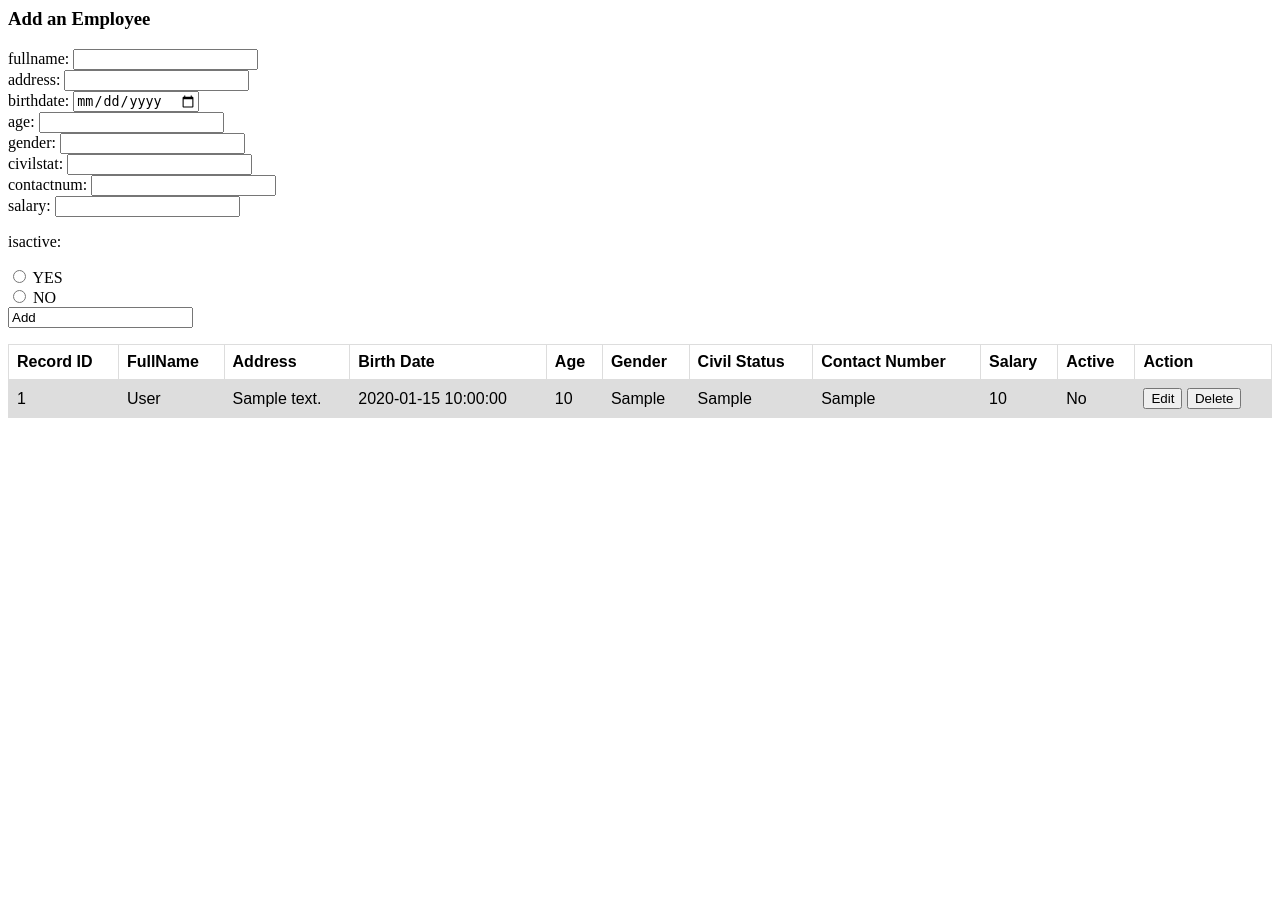
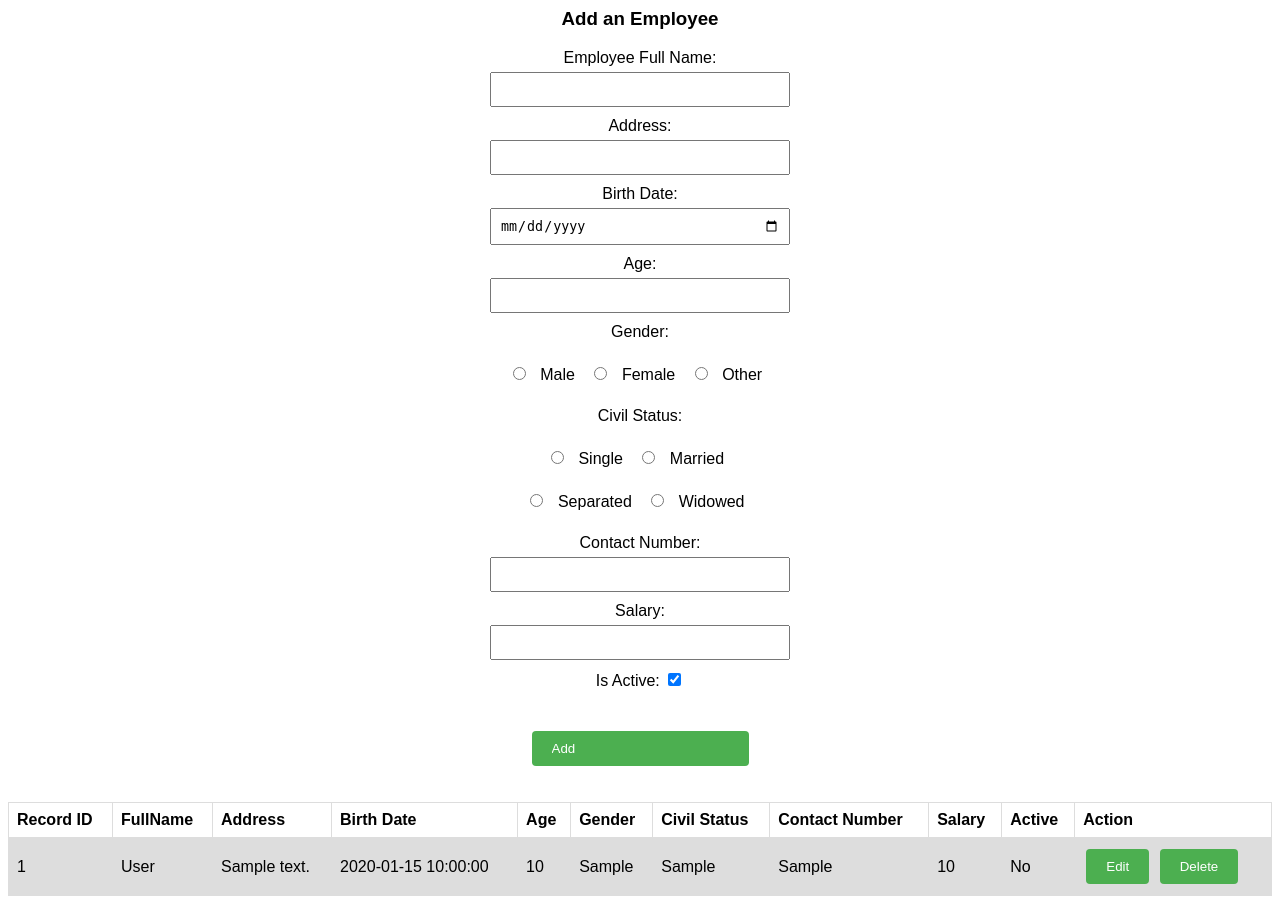
Before and after one commit to NyuUser/lmi-3, a PHP site: page / in a window 1280 px wide. Before the commit the page ends 418 px from the top, so only its background shows below. Run offline with PHP 8.4, Linux system fonts and the light colour scheme; tables that the repository leaves empty or names only in its code hold one stand-in row (values such as "Sample post"); some libraries are stand-ins or nearby versions.

Commit message:
crud basic

```diff
--- a/emp.php
+++ b/emp.php
@@ -46,7 +46,7 @@ while ($row = $result->fetch_assoc()) {
     <td>{$row["contactnum"]}</td>
     <td>{$row["salary"]}</td>
     <td>{$boolVal}</td>
-    <td>
+    <td class='action-buttons'>
     <button onclick=\"editCharacter(
         {$row['recid']},
         '{$row['fullname']}',
--- a/index.php
+++ b/index.php
@@ -20,40 +20,127 @@
     <script src="script.js?v=<?php echo time(); ?>"></script>
     <form id="addForm">
         <h3>Add an Employee</h3>
-        <label>fullname: </label><input id="fullname" type="text" name="fullname" required><br>
-        <label>address: </label><input id="address" type="text" name="address" required><br>
-        <label>birthdate: </label><input id="birthdate" type="date" name="birthdate" required><br>
-        <label>age: </label><input id="age" type="text" name="age" required><br>
-        <label>gender: </label><input id="gender" type="text" name="gender" required><br>
-        <label>civilstat: </label><input id="civilstat" type="text" name="civilstat" required><br>
-        <label>contactnum: </label><input id="contactnum" type="text" name="contactnum" required><br>
-        <label>salary: </label><input id="salary" type="text" name="salary" required><br>
-        <p>isactive:</p>
-        <input type="radio" id="isactive" name="isactive" value="1">
-        <label for="isactive">YES</label><br>
-        <input type="radio" id="isactive" name="isactive" value="0">
-        <label for="isactive">NO</label><br>
-        <input name="add" value="Add" onclick="addEmp()">
+        <label>Employee Full Name: </label><input id="fullname" type="text" name="fullname" required><br>
+
+        <label>Address: </label><input id="address" type="text" name="address" required><br>
+
+        <label>Birth Date: </label><input id="birthdate" type="date" name="birthdate" required><br>
+
+        <label>Age: </label><input id="age" type="number" name="age" onkeydown="return event.keyCode !== 69" required><br>
+
+        <label>Gender: </label><br>
+        <div class="radio-group" id="gender">
+            <input type="radio" id="male" name="gender" value="Male" required>
+            <label for="male">Male</label>
+            <input type="radio" id="female" name="gender" value="Female">
+            <label for="female">Female</label>
+            <input type="radio" id="other" name="gender" value="Other">
+            <label for="other">Other</label>
+        </div>
+        <br>
+        <br>
+
+        <label>Civil Status: </label><br>
+        <div class="radio-group" id="civilstat">
+            <input type="radio" id="single" name="civilstat" value="Single" required>
+            <label for="single">Single</label>
+            <input type="radio" id="married" name="civilstat" value="Married">
+            <label for="married">Married</label>
+            <br>
+            <br>
+            <input type="radio" id="separated" name="civilstat" value="Separated">
+            <label for="separated">Separated</label>
+            <input type="radio" id="widowed" name="civilstat" value="Widowed">
+            <label for="widowed">Widowed</label>
+        </div>
+        <br>
+        <br>
+
+        <label>Contact Number: </label><input id="contactnum" type="tel" name="contactnum" pattern="[0-9]{10,}" title="Please enter a valid 10-digit phone number" required><br>
+
+        <label>Salary: </label><input id="salary" type="number" name="salary" min="0" step="0.01" required><br>
+
+        <!--p>Active:</p>
+        <div class="radio-group">
+            <input type="radio" id="isactive" name="isactive" value="1" checked required>
+            <label for="isactive">Yes</label>
+            <input type="radio" id="isactive" name="isactive" value="0">
+            <label for="isactive">No</label>
+        </div-->
+
+        <label>
+            Is Active: <input type="checkbox" name="isactive" id="isactive" checked required value="1">
+        </label>
+
+        <br>
+        <br>
+
+        <input class="form-button" name="add" value="Add" onclick="addEmp()">
     </form>
 
+    <br>
+    <br>
+
     <div class="popup" id="editPopup">
-        <h3>Edit a Character</h3>
+        <h3>Edit a Employee Details</h3>
         <form id="editForm">
-            <label>recid: </label><input id="editrecid" type="text" name="recid" hidden><br>
-            <label>fullname: </label><input id="editfullname" type="text" name="fullname" required><br>
-            <label>address: </label><input id="editaddress" type="text" name="address" required><br>
-            <label>birthdate: </label><input id="editbirthdate" type="date" name="birthdate" required><br>
-            <label>age: </label><input id="editage" type="text" name="age" required><br>
-            <label>gender: </label><input id="editgender" type="text" name="gender" required><br>
-            <label>civilstat: </label><input id="editcivilstat" type="text" name="civilstat" required><br>
-            <label>contactnum: </label><input id="editcontactnum" type="text" name="contactnum" required><br>
-            <label>salary: </label><input id="editsalary" type="text" name="salary" required><br>
-            <p>isactive:</p>
-            <input type="radio" id="editisactive" name="isactive" value="1">
-            <label for="editisactive">YES</label><br>
-            <input type="radio" id="editisactive" name="isactive" value="0">
-            <label for="editisactive">NO</label><br>
-            <input name="update" value="Update" onclick="updateEmp()">
+            <input id="editrecid" type="text" name="recid" hidden><br>
+
+            <label>Employee Full Name: </label><input id="editfullname" type="text" name="fullname" required><br>
+
+            <label>Address: </label><input id="editaddress" type="text" name="address" required><br>
+
+            <label>Birth Date: </label><input id="editbirthdate" type="date" name="birthdate" required><br>
+
+            <label>Age: </label><input id="editage" type="number" name="age" onkeydown="return event.keyCode !== 69" required><br>
+
+            <label>Gender: </label><br>
+            <div class="radio-group" id="editgender">
+                <input type="radio" id="male" name="gender" value="Male" required>
+                <label for="male">Male</label>
+                <input type="radio" id="female" name="gender" value="Female">
+                <label for="female">Female</label>
+                <input type="radio" id="other" name="gender" value="Other">
+                <label for="other">Other</label>
+            </div>
+            <br>
+            <br>
+
+            <label>Civil Status: </label><br>
+            <div class="radio-group" id="editcivilstat">
+                <input type="radio" id="single" name="civilstat" value="Single" required>
+                <label for="single">Single</label>
+                <input type="radio" id="married" name="civilstat" value="Married">
+                <label for="married">Married</label>
+                <br>
+                <br>
+                <input type="radio" id="separated" name="civilstat" value="Separated">
+                <label for="separated">Separated</label>
+                <input type="radio" id="widowed" name="civilstat" value="Widowed">
+                <label for="widowed">Widowed</label>
+            </div>
+            <br>
+            <br>
+
+            <label>Contact Number: </label><input id="editcontactnum" type="tel" name="contactnum" pattern="[0-9]{10,}" title="Please enter a valid 10-digit phone number" required><br>
+
+            <label>Salary: </label><input id="editsalary" type="number" name="salary" min="0" step="0.01" required><br>
+
+            <!--p>Active:</p>
+            <div class="radio-group" id="editisactive">
+                <input type="radio" id="editisactive" name="isactive" value="1" required>
+                <label for="isactive">Yes</label>
+                <input type="radio" id="editisactive" name="isactive" value="0">
+                <label for="isactive">No</label>
+            </div-->
+
+            <label>
+                Is Active: <input type="checkbox" name="isactive" id="editisactive" required value="1">
+            </label>
+
+            <br>
+            <br>
+            <input class="form-button" name="update" value="Update" onclick="updateEmp()">
             <button type="button" onclick="closePopup()">Cancel</button>
         </form>
     </div>
--- a/style.css
+++ b/style.css
@@ -1,13 +1,71 @@
+body {
+    font-family: Arial, sans-serif;
+}
+form {
+    width: 300px;
+    margin: 0 auto;
+    text-align: center;
+}
+label {
+    display: block;
+    margin-bottom: 5px;
+}
+input[type="text"],
+input[type="date"],
+input[type="number"],
+input[type="tel"] {
+    width: 100%;
+    padding: 8px;
+    margin-bottom: 10px;
+    box-sizing: border-box;
+}
+input[type="radio"] {
+    display: inline-block;
+    margin-right: 10px;
+}
+.radio-group {
+    display: inline-block;
+}
+.radio-group label {
+    display: inline-block;
+    margin-right: 10px;
+}
+.form-button {
+    padding: 10px 20px;
+    background-color: #4CAF50;
+    color: white;
+    border: none;
+    border-radius: 4px;
+    cursor: pointer;
+}
+action-buttons {
+    display: inline-block;
+}
+button {
+    padding: 10px 20px;
+    margin: 3px;
+    background-color: #4CAF50;
+    color: white;
+    border: none;
+    border-radius: 4px;
+    cursor: pointer;
+}
+button:hover {
+    background-color: #45a049;
+}
+
 .popup {
     display: none;
     position: fixed;
     top: 50%;
     left: 50%;
     transform: translate(-50%, -50%);
+    background-color: white;
     padding: 20px;
-    background-color: #fff;
-    border: 1px solid #ccc;
-    z-index: 999;
+    border-radius: 8px;
+    box-shadow: 0 0 10px rgba(0, 0, 0, 0.3);
+    max-height: 80%; /* Set maximum height for the popup */
+    overflow-y: auto; /* Enable vertical scrolling when content exceeds max height */
 }
 table {
     font-family: arial, sans-serif;
```
Also changed, not shown: empfile.php (+7 -7 lines), script.js (+91 -22 lines).
